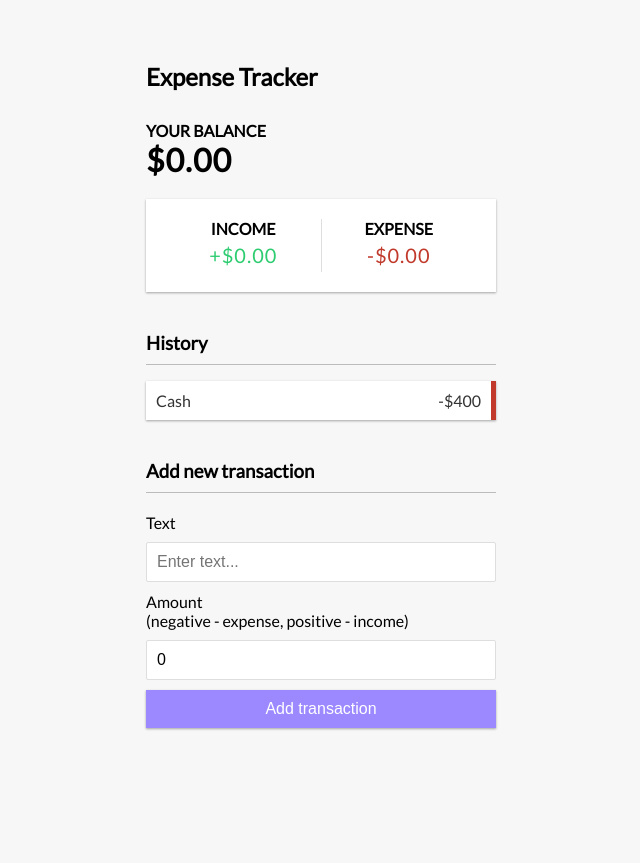
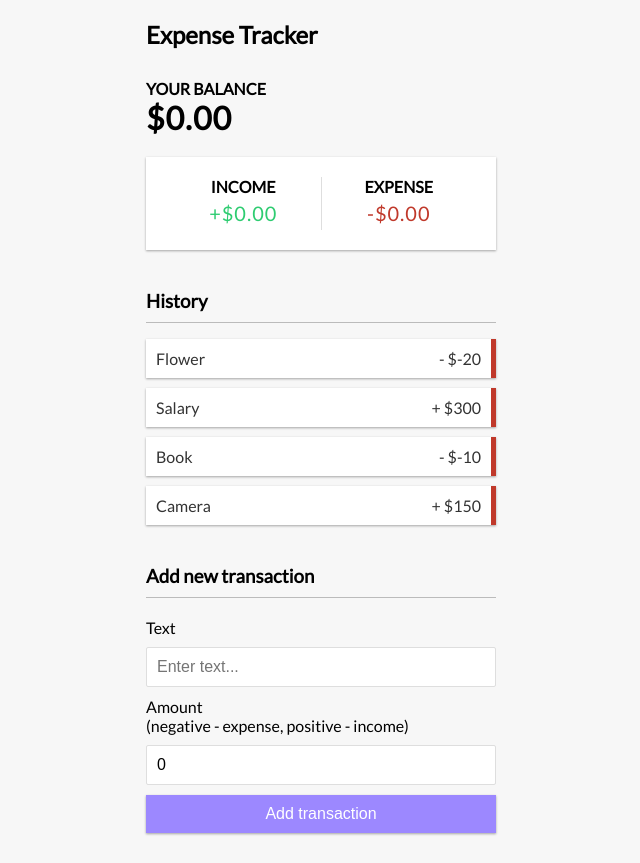
Before and after one commit to saddam-maratouq/Expense_Tracker, a React (Vite) app: page / in a window 1280 px wide. Shown: the whole page, without its empty margins (319-959 px from the left). Before the commit the page ends 800 px from the top, so only its background shows below. Built offline with nearby package versions, Linux system fonts and the light colour scheme.

Commit message:
creat context and use it on listtransion with useReducer

```diff
--- a/src/App.jsx
+++ b/src/App.jsx
@@ -5,11 +5,12 @@ import Balnce from './component/Balnce'
 import Header from './component/Header'
 import IncomeExpenses from './component/IncomeExpenses'
 import TransactionList from './component/TransactionList'
+import GlobalProvider from './context/GlobalCxt'
 
 function App() {
 
   return (
-    <div >
+    <GlobalProvider >
    <Header/>
    <div className ='container'>
     <Balnce/>
@@ -17,7 +18,7 @@ function App() {
     <TransactionList/>
     <AddTransaction/>
    </div>
-    </div>
+    </GlobalProvider>
   )
 }
 
--- /dev/null
+++ b/src/component/Transaction.jsx
@@ -0,0 +1,21 @@
+import React from 'react'
+
+
+
+
+const Transaction = ({trans}) => {
+
+    const Sign = trans.amount < 0  ? '-' : '+'
+
+    return (
+
+        <li className="minus" >
+
+          {trans.text} <span> {Sign} ${trans.amount} </span>
+
+          <button className="delete-btn">x</button>
+        </li>
+    )
+}
+
+export default Transaction
--- a/src/component/TransactionList.jsx
+++ b/src/component/TransactionList.jsx
@@ -1,15 +1,26 @@
-import React from "react";
+import React, { useContext } from "react";
+import { globalContext} from '../context/GlobalCxt'
+import Transaction from "./Transaction";
 
 const TransactionList = () => {
+
+  const {transction } = useContext(globalContext)
+
+console.log(transction);
+
+
   return (
     <>
 
       <h3>History</h3>
       <ul  className="list">
-        <li className="minus">
-          Cash <span>-$400</span>
-          <button className="delete-btn">x</button>
-        </li>
+       {
+         transction.map(trans => (
+
+          <Transaction   key={trans.id}    trans={trans}  />
+
+         ))
+       }
       </ul>
 
     </>
--- /dev/null
+++ b/src/context/AddReducer.jsx
@@ -0,0 +1,10 @@
+
+
+export const AppReducer = (state,action) => {
+
+
+if (action.type) {
+    return state
+}
+
+}
--- /dev/null
+++ b/src/context/GlobalCxt.jsx
@@ -0,0 +1,39 @@
+import React, {createContext, useReducer} from 'react'
+import {AppReducer} from './AddReducer'
+
+
+
+const initialState =  {
+
+    transction : [
+      { id: 1, text: 'Flower', amount: -20 },
+      { id: 2, text: 'Salary', amount: 300 },
+      { id: 3, text: 'Book', amount: -10 },
+      { id: 4, text: 'Camera', amount: 150 }
+    ]
+}
+
+
+
+
+ export  const globalContext = createContext(initialState)
+
+
+
+
+
+function GlobalProvider({children}) {
+
+    const [state,dispatch] = useReducer(AppReducer,initialState)
+
+
+    const value = { transction : state.transction }
+
+    return (
+     <globalContext.Provider  value={value }>
+         {children}
+     </globalContext.Provider>
+    )
+}
+
+export default GlobalProvider;
```
Also changed, not shown: 1 other file (tests, documents, lock files or other folders).
